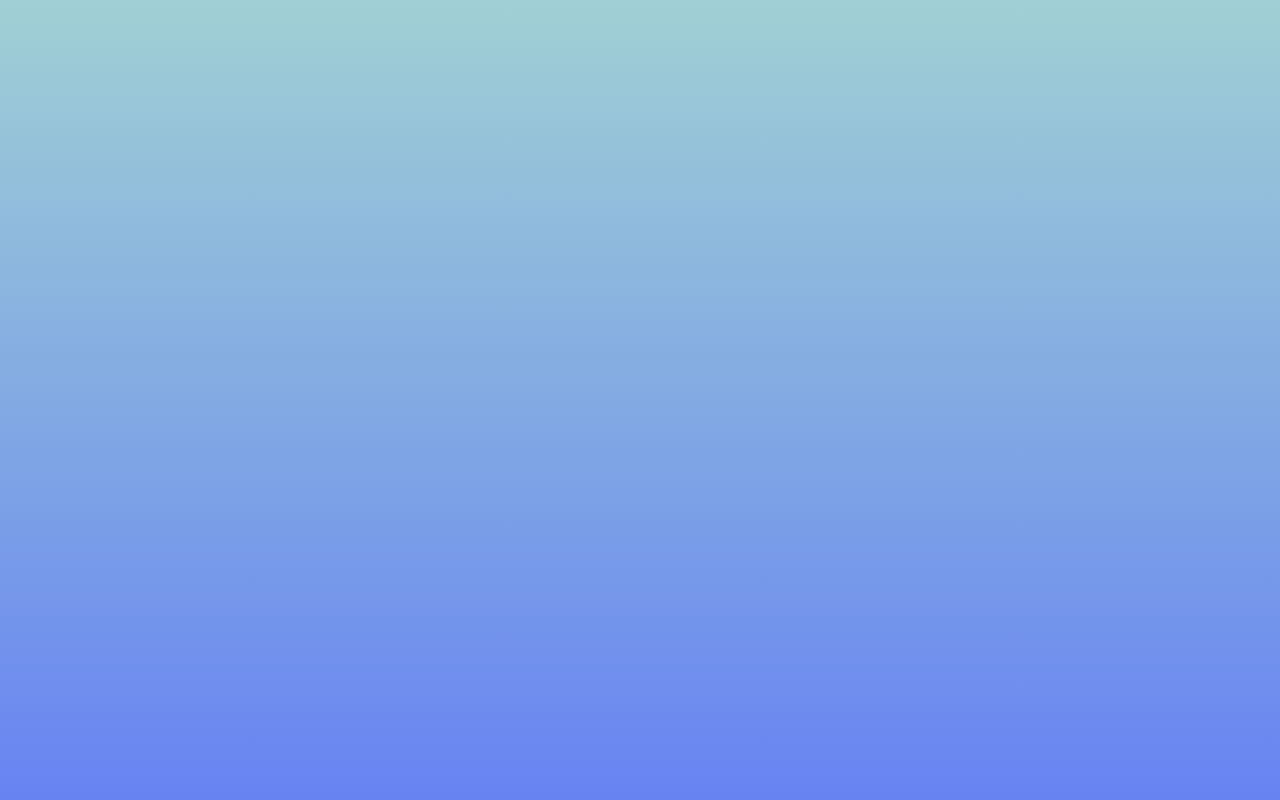
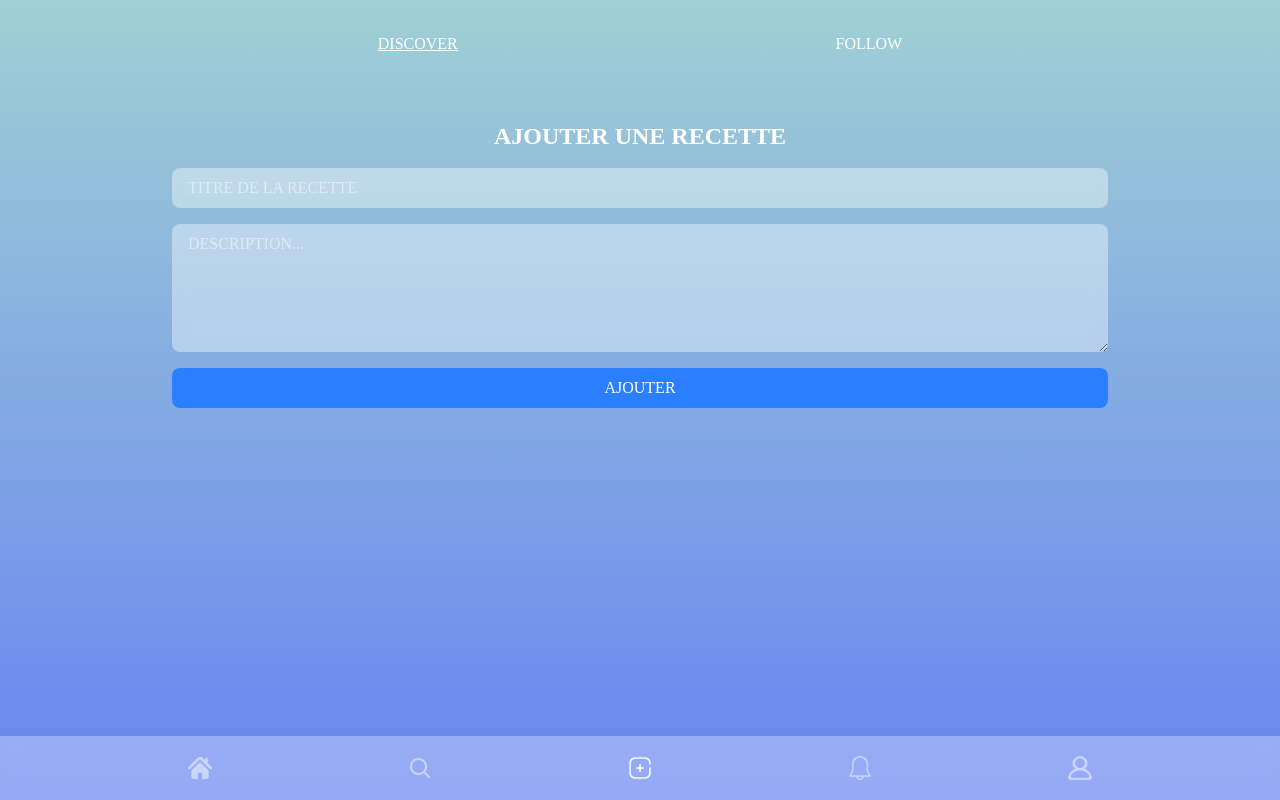
Before and after one commit to virgill-e/app-recette, a Nuxt app: page /home/add in a window 1280 px wide. Before the commit this address had no page. Built offline with nearby package versions, Linux system fonts and the light colour scheme.

Commit message:
first view de chaque chemin du home

```diff
--- a/app/components/NavBottom.vue
+++ b/app/components/NavBottom.vue
@@ -1,21 +1,34 @@
+<script setup>
+const route = useRoute()
+
+const isActive = (path) => {
+    return route.path === path
+}
+</script>
+
 <template>
     <nav class="fixed bottom-0 left-0 right-0 w-full bg-white/30 backdrop-blur-sm">
         <div class="flex flex-row items-center justify-evenly py-3">
-            <button class="flex flex-col items-center justify-center p-2">
-                <img src="/img/home-icon.png" alt="icon" class="w-6 h-6" />
-            </button>
-            <button class="flex flex-col items-center justify-center p-2">
-                <img src="/img/search-icon.png" alt="icon" class="w-6 h-6" />
-            </button>
-            <button class="flex flex-col items-center justify-center p-2">
-                <img src="/img/add-icon.png" alt="icon" class="w-6 h-6" />
-            </button>
-            <button class="flex flex-col items-center justify-center p-2">
-                <img src="/img/alert-icon.png" alt="icon" class="w-6 h-6" />
-            </button>
-            <button class="flex flex-col items-center justify-center p-2">
-                <img src="/img/profil-icon.png" alt="icon" class="w-6 h-6" />
-            </button>
+            <NuxtLink to="/home" class="flex flex-col items-center justify-center p-2">
+                <img src="/img/home-icon.png" alt="icon" class="w-6 h-6"
+                    :class="{ 'opacity-100': isActive('/home'), 'opacity-50': !isActive('/home') }" />
+            </NuxtLink>
+            <NuxtLink to="/home/search" class="flex flex-col items-center justify-center p-2">
+                <img src="/img/search-icon.png" alt="icon" class="w-6 h-6"
+                    :class="{ 'opacity-100': isActive('/home/search'), 'opacity-50': !isActive('/home/search') }" />
+            </NuxtLink>
+            <NuxtLink to="/home/add" class="flex flex-col items-center justify-center p-2">
+                <img src="/img/add-icon.png" alt="icon" class="w-6 h-6"
+                    :class="{ 'opacity-100': isActive('/home/add'), 'opacity-50': !isActive('/home/add') }" />
+            </NuxtLink>
+            <NuxtLink to="/home/alerts" class="flex flex-col items-center justify-center p-2">
+                <img src="/img/alert-icon.png" alt="icon" class="w-6 h-6"
+                    :class="{ 'opacity-100': isActive('/home/alerts'), 'opacity-50': !isActive('/home/alerts') }" />
+            </NuxtLink>
+            <NuxtLink to="/home/profile" class="flex flex-col items-center justify-center p-2">
+                <img src="/img/profil-icon.png" alt="icon" class="w-6 h-6"
+                    :class="{ 'opacity-100': isActive('/home/profile'), 'opacity-50': !isActive('/home/profile') }" />
+            </NuxtLink>
         </div>
     </nav>
 </template>
--- a/app/pages/home.vue
+++ b/app/pages/home.vue
@@ -1,14 +1,9 @@
 <template>
     <div class="w-screen py-8 pb-20">
-        <NavTop />
-        <div id="recipes" class="flex flex-col items-center justify-start my-16 gap-4">
-            <!-- RECIPE -->
-            <RecipeCard imagePath="/img/fake-img.jpg" title="titre" chef="chef" />
-            <RecipeCard imagePath="/img/fake-img.jpg" title="titre" chef="chef" />
-            <RecipeCard imagePath="/img/fake-img.jpg" title="titre" chef="chef" />
-            <RecipeCard imagePath="/img/fake-img.jpg" title="titre" chef="chef" />
+        <!-- Le contenu change ici selon la sous-route -->
+        <NuxtPage />
 
-        </div>
+        <!-- NavBottom reste toujours visible -->
         <NavBottom />
     </div>
 </template>
--- /dev/null
+++ b/app/pages/home/add.vue
@@ -0,0 +1,18 @@
+<template>
+    <div>
+        <NavTop />
+        <div class="flex flex-col items-center justify-start my-16 gap-4 px-4">
+            <h2 class="text-2xl font-bold">Ajouter une recette</h2>
+            <!-- Ajoutez ici votre formulaire d'ajout de recette -->
+            <form class="w-3/4 flex flex-col gap-4">
+                <input type="text" placeholder="Titre de la recette"
+                    class="px-4 py-2 rounded-lg bg-white/40 backdrop-blur-sm" />
+                <textarea placeholder="Description..."
+                    class="px-4 py-2 rounded-lg bg-white/40 backdrop-blur-sm h-32"></textarea>
+                <button class="px-4 py-2 rounded-lg bg-blue-500 text-white">
+                    Ajouter
+                </button>
+            </form>
+        </div>
+    </div>
+</template>
--- /dev/null
+++ b/app/pages/home/alerts.vue
@@ -0,0 +1,17 @@
+<template>
+    <div>
+        <NavTop />
+        <div class="flex flex-col items-center justify-start my-16 gap-4 px-4">
+            <h2 class="text-2xl font-bold">Notifications</h2>
+            <!-- Ajoutez ici vos notifications -->
+            <div class="w-3/4 flex flex-col gap-2">
+                <div class="p-4 rounded-lg bg-white/40 backdrop-blur-sm">
+                    <p class="text-sm">Nouvelle recette de Chef Jean</p>
+                </div>
+                <div class="p-4 rounded-lg bg-white/40 backdrop-blur-sm">
+                    <p class="text-sm">Votre recette a été likée</p>
+                </div>
+            </div>
+        </div>
+    </div>
+</template>
--- /dev/null
+++ b/app/pages/home/index.vue
@@ -0,0 +1,12 @@
+<template>
+    <div>
+        <NavTop />
+        <div id="recipes" class="flex flex-col items-center justify-start my-16 gap-4">
+            <!-- RECIPE -->
+            <RecipeCard imagePath="/img/fake-img.jpg" title="titre" chef="chef" />
+            <RecipeCard imagePath="/img/fake-img.jpg" title="titre" chef="chef" />
+            <RecipeCard imagePath="/img/fake-img.jpg" title="titre" chef="chef" />
+            <RecipeCard imagePath="/img/fake-img.jpg" title="titre" chef="chef" />
+        </div>
+    </div>
+</template>
--- /dev/null
+++ b/app/pages/home/profile.vue
@@ -0,0 +1,18 @@
+<template>
+    <div>
+        <NavTop />
+        <div class="flex flex-col items-center justify-start my-16 gap-4 px-4">
+            <h2 class="text-2xl font-bold">Profil</h2>
+            <!-- Ajoutez ici les informations du profil -->
+            <div class="w-3/4 flex flex-col gap-4">
+                <div class="flex items-center justify-center">
+                    <div class="w-24 h-24 rounded-full bg-white/40 backdrop-blur-sm"></div>
+                </div>
+                <div class="text-center">
+                    <h3 class="text-xl font-bold">Nom d'utilisateur</h3>
+                    <p class="text-sm text-gray-600">email@exemple.com</p>
+                </div>
+            </div>
+        </div>
+    </div>
+</template>
--- /dev/null
+++ b/app/pages/home/search.vue
@@ -0,0 +1,11 @@
+<template>
+    <div>
+        <NavTop />
+        <div class="flex flex-col items-center justify-start my-16 gap-4 px-4">
+            <h2 class="text-2xl font-bold">Recherche</h2>
+            <input type="text" placeholder="Rechercher une recette..."
+                class="w-3/4 px-4 py-2 rounded-lg bg-white/40 backdrop-blur-sm" />
+            <!-- Ajoutez ici vos résultats de recherche -->
+        </div>
+    </div>
+</template>
```
